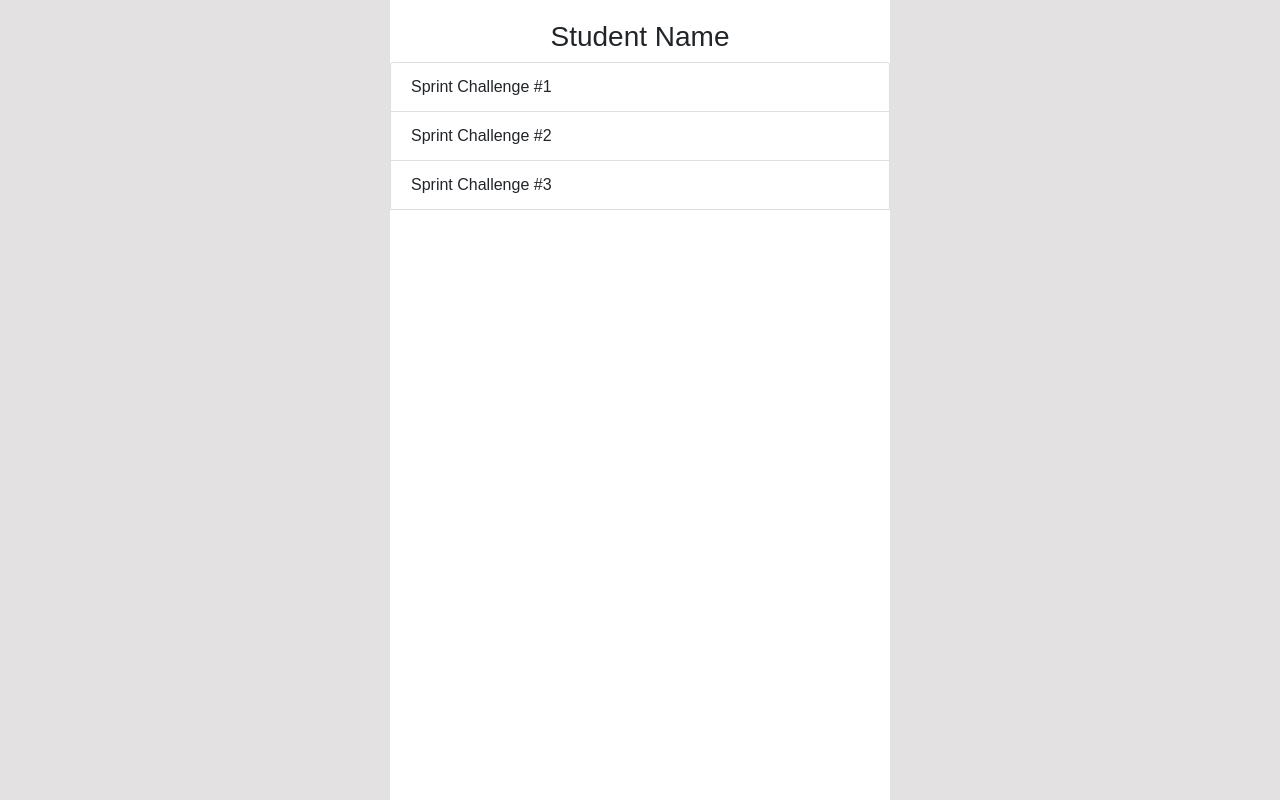
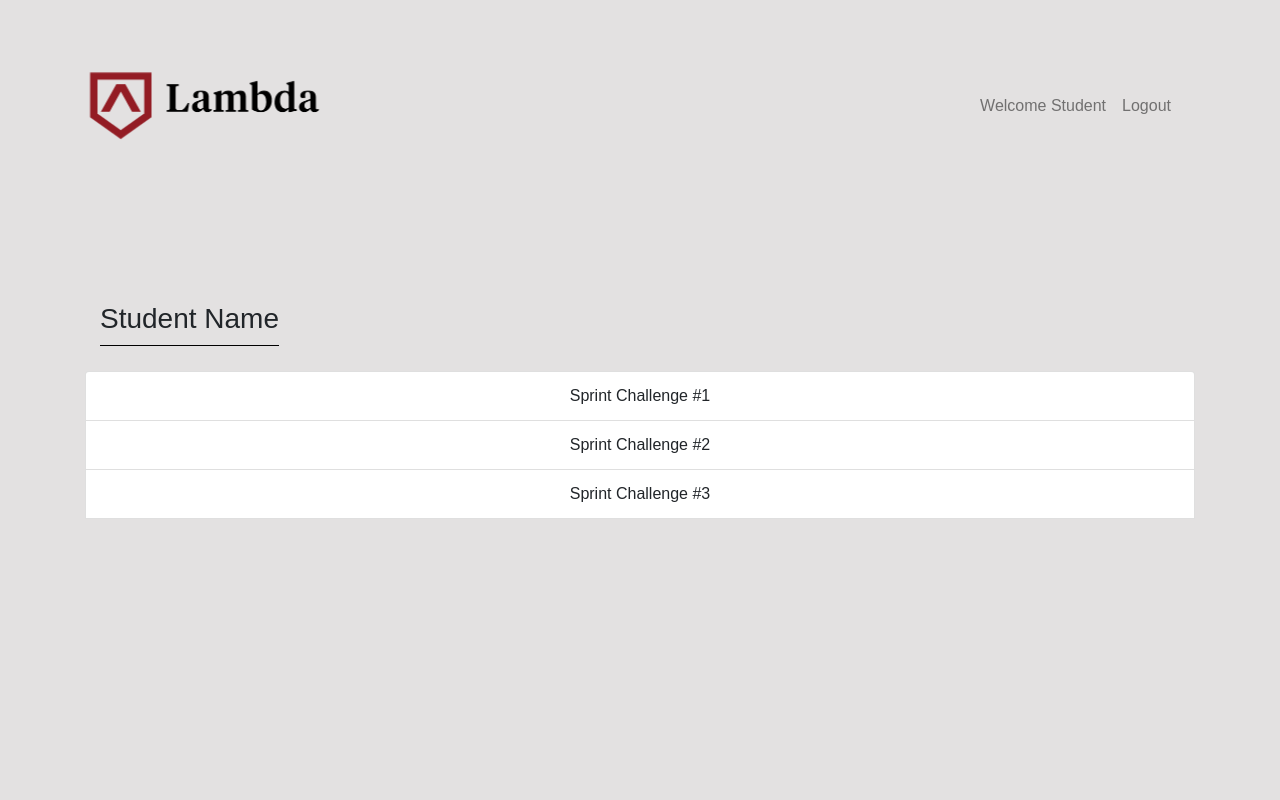
Before and after one commit to jaCod3r/Sprint-Manager, a React (Create React App) app in the folder sprintmanager/: page /student in a window 1280 px wide. Built offline with nearby package versions, Linux system fonts and the light colour scheme.

Commit message:
Restyled Student component

```diff
--- a/sprintmanager/src/components/Student.js
+++ b/sprintmanager/src/components/Student.js
@@ -14,11 +14,14 @@ import {
   CardTitle,
   CardText,
   Row,
-  Col
+  Col,
+  Container,
+  Navbar,
+  NavbarBrand
 } from 'reactstrap';
 import classnames from 'classnames';
 
-
+import lambdaLogo from "../img/Lambda_Logo_Full.png";
 import '../css/Student.css';
 
 export default class Student extends Component {
@@ -37,65 +40,72 @@ export default class Student extends Component {
         }
     }
     render() {
-        return <div className="Student-Container">
-            <h3 className="Student-Name">Student Name</h3>
-            <ListGroup>
-                {['Sprint Challenge #1', 'Sprint Challenge #2', 'Sprint Challenge #3'].map(
-                (sprint, index) => {
+      return <Container className="Student-Container">
+        <Navbar className="NavBar" light expand="md">
+          <NavbarBrand>
+            <img src={lambdaLogo} alt="logo"/>
+          </NavbarBrand>
+          <Nav className="ml-auto" navbar>
+            <NavItem>
+              <NavLink href="#">Welcome Student</NavLink>
+            </NavItem>
+            <NavItem>
+              <NavLink href="#">Logout</NavLink>
+            </NavItem>
+          </Nav>
+        </Navbar>
+        <Row className="Student-Name">
+          <Col>
+            <h3>
+              <span>Student Name</span>
+            </h3>
+          </Col>
+        </Row>
+
+        <Row className="Student-Sprint">
+          <Col>
+            <ListGroup className="Student-Sprint--Challenge">
+              {["Sprint Challenge #1", "Sprint Challenge #2", "Sprint Challenge #3"].map((sprint, index) => {
                 return (
-                    <React.Fragment>
-                      <ListGroupItem id={ `toggler${index + 1}`}>
-                        {sprint}
-                      </ListGroupItem>
+                  <React.Fragment key={`#${index + 1}`}>
+                    <ListGroupItem id={`toggler${index + 1}`}>{sprint}</ListGroupItem>
                     <UncontrolledCollapse toggler={`#toggler${index + 1}`}>
-                        <Nav tabs>
+                      <Nav className="Student-Sprint-Toggle-Review" tabs>
                         <NavItem>
                           <NavLink
                             className={classnames({
-                                active: this.state.activeTab === '1',
+                              active: this.state.activeTab === "1",
                             })}
                             onClick={() => {
-                                this.toggle('1');
+                              this.toggle("1");
                             }}
                           >
-                            Your Review <Rating
-                                stop={3}
-                                initialRating={index + 1}
-                                readonly
-                            />
+                            Your Review <Rating stop={3} initialRating={index + 1} readonly />
                           </NavLink>
                         </NavItem>
                         <NavItem>
                           <NavLink
                             className={classnames({
-                                active: this.state.activeTab === '2',
+                              active: this.state.activeTab === "2",
                             })}
                             onClick={() => {
-                                this.toggle('2');
+                              this.toggle("2");
                             }}
                           >
-                            PM  <Rating
-                                stop={3}
-                                initialRating={index + 1}
-                                readonly
-                            />
+                            PM <Rating stop={3} initialRating={index + 1} readonly />
                           </NavLink>
                         </NavItem>
                       </Nav>
                       <TabContent activeTab={this.state.activeTab}>
                         <TabPane tabId="1">
                           <Row>
-                              <Col sm="12">
+                            <Col>
                               <Card body>
-                                  <CardTitle>
-                                    Student Review Full
-                                  </CardTitle>
+                                <CardTitle>Student Review Full</CardTitle>
                                 <CardText>
-                                    With supporting text below as a
-                                    natural lead-in to additional
-                                    content.
+                                  With supporting text below as a natural lead-in to additional content.
                                 </CardText>
-                                  <Button className="Student-Sprint-Link">Go somewhere</Button>
+                                <Button className="Student-Sprint-Link">Github Link to Sprint</Button>
                               </Card>
                             </Col>
                           </Row>
@@ -104,16 +114,12 @@ export default class Student extends Component {
                           <Row>
                             <Col sm="12">
                               <Card body>
-                                  <CardTitle>
-                                    PM Review Full
-                                  </CardTitle>
+                                <CardTitle>PM Review Full</CardTitle>
                                 <CardText>
-                                    With supporting text below as a
-                                    natural lead-in to additional
-                                    content.
+                                  With supporting text below as a natural lead-in to additional content.
                                 </CardText>
-                                  <Button className="Student-Sprint-Link">Go somewhere</Button>
-                                  <Button className="">Go somewhere</Button>
+                                <Button className="Student-Sprint-Link">Edit</Button>
+                                <Button className="Student-Sprint-Link">Submit</Button>
                               </Card>
                             </Col>
                           </Row>
@@ -122,9 +128,10 @@ export default class Student extends Component {
                     </UncontrolledCollapse>
                   </React.Fragment>
                 );
-                },
-              )}
+              })}
             </ListGroup>
-          </div>;
+          </Col>
+        </Row>
+      </Container>
     }
 }
--- a/sprintmanager/src/css/Student.css
+++ b/sprintmanager/src/css/Student.css
@@ -1,15 +1,43 @@
 .Student-Container {
     height: 100vh;
-    width : 500px;
+    /* width: 880px; */
     margin: 0px auto;
     padding-top: 20px;
-    background-color: #FFF;
+    background-color: e3e1e1;
 }
-
+.Student-Container .NavBar {
+    display: flex;
+    /* justify-content: end; */
+}
+.Student-Container .NavBar img {
+    /* background-color: #931d25; */
+    transform: scale(0.5);
+    /* display: flex; */
+    margin-left: -28%;
+}
+.Student-Container .Student-Name {
+    margin: 10% 0% 2.5% 0%;
+    text-align: start;
+}
+.Student-Container .Student-Name h3 span {
+    border-bottom: 1.5px solid black;
+    padding-bottom: 1%;
+}
+.Student-Container .Student-Sprint {
+    display: flex;
+    justify-content: center;
+    text-align: center;
+}
+.Student-Container .Student-Sprint-Toggle-Review {
+    display: flex;
+    justify-content: space-evenly;
+    background-color: white;
+}
 .Student-Sprint-Link {
-    background-color: #931D25;
+    background-color: #931d25;
+    align-self: center;
 }
-
 .Student-Name {
     text-align: center;
+    /* background-color: #931d25; */
 }
```
Lines whose indentation alone changed are shown as unchanged.
